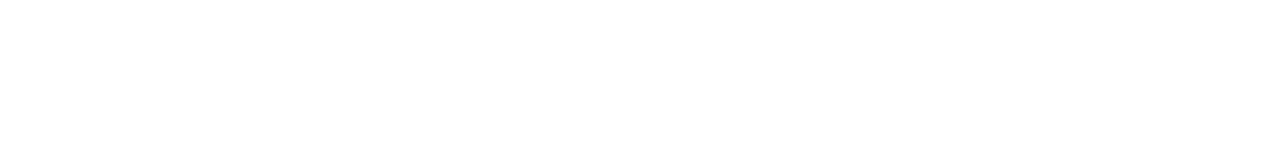
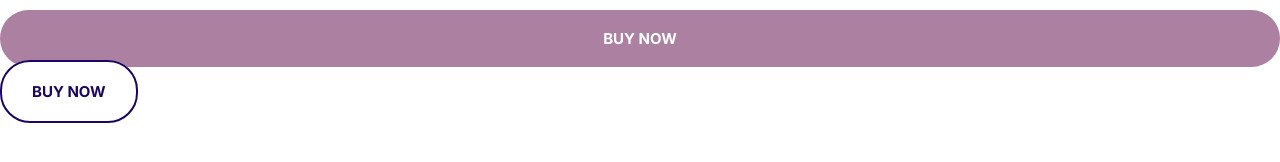
Before and after one commit to Bombar77/CSS-and-HTML, a plain HTML site: page index.html in a window 1280 px wide. Drawn offline with Linux system fonts and the light colour scheme.

Commit message:
Difine the buttons styles.

```diff
--- a/CSS/styles.css
+++ b/CSS/styles.css
@@ -1,9 +1,13 @@
 :root {
-    --color-primary: #AC80A0;
-    --color-secondary:#B5DDA4;
+    --color-primary: hsl(316, 21%, 59%);
+    --color-secondary:hsl(102, 46%, 65%);
     --color-accent: #F77F00;
     --color-heading: #1b0760;
     --color-body: #918ca4;
+}
+
+*, *::after, *::before {
+    box-sizing: border-box;
 }
 
 /* Typography */
@@ -167,3 +171,68 @@ a {
     justify-content: center;
     width: 64px;
 }
+
+/* Buttons */
+
+.btn {
+    font-size: 1.8rem;
+    font-weight: 600;
+    text-transform: uppercase;
+    border: 0;
+    text-align: center;
+    border-radius: 30px;
+    padding: 2rem 3rem;
+    margin: 1rem 0;
+    cursor: pointer;
+    white-space: nowrap;
+}
+
+.btn--primary {
+    background-color: var(--color-primary);
+    color: #fff;
+}
+
+.btn--primary:hover {
+    background: hsl(316, 21%, 49%);
+}
+
+.btn--secondary {
+    background-color: var(--color-secondary);
+    color: #fff;
+}
+
+.btn--secondary:hover {
+    background: hsl(102, 46%, 55%);
+}
+
+.btn--accent {
+    background-color: var(--color-accent);
+    color: #fff;
+}
+
+.btn--accent:hover {
+    background: hsl(31, 100%, 38%);
+}
+
+.btn--block {
+    width: 100%;
+    display: inline-block;
+}
+
+@media screen and (min-width: 1024px) {
+    .btn {
+        font-size: 1.5rem;
+    }
+}
+
+.btn--outline {
+    background: #fff;
+    color: var(--color-heading);
+    border: 2px solid var(--color-heading);
+}
+
+.btn--outline:hover {
+    background: var(--color-heading);
+    color: white;
+
+}
--- a/index.html
+++ b/index.html
@@ -15,5 +15,8 @@
   </head>
   <body>
 
+        <button class="btn btn--primary btn--block">Buy now</button>
+        <a href="" class="btn btn--outline">Buy now</a>
+
   </body>
 </html>
```
Also changed, not shown: components/buttons.html (added, +2 -0 lines), 1 other file.
